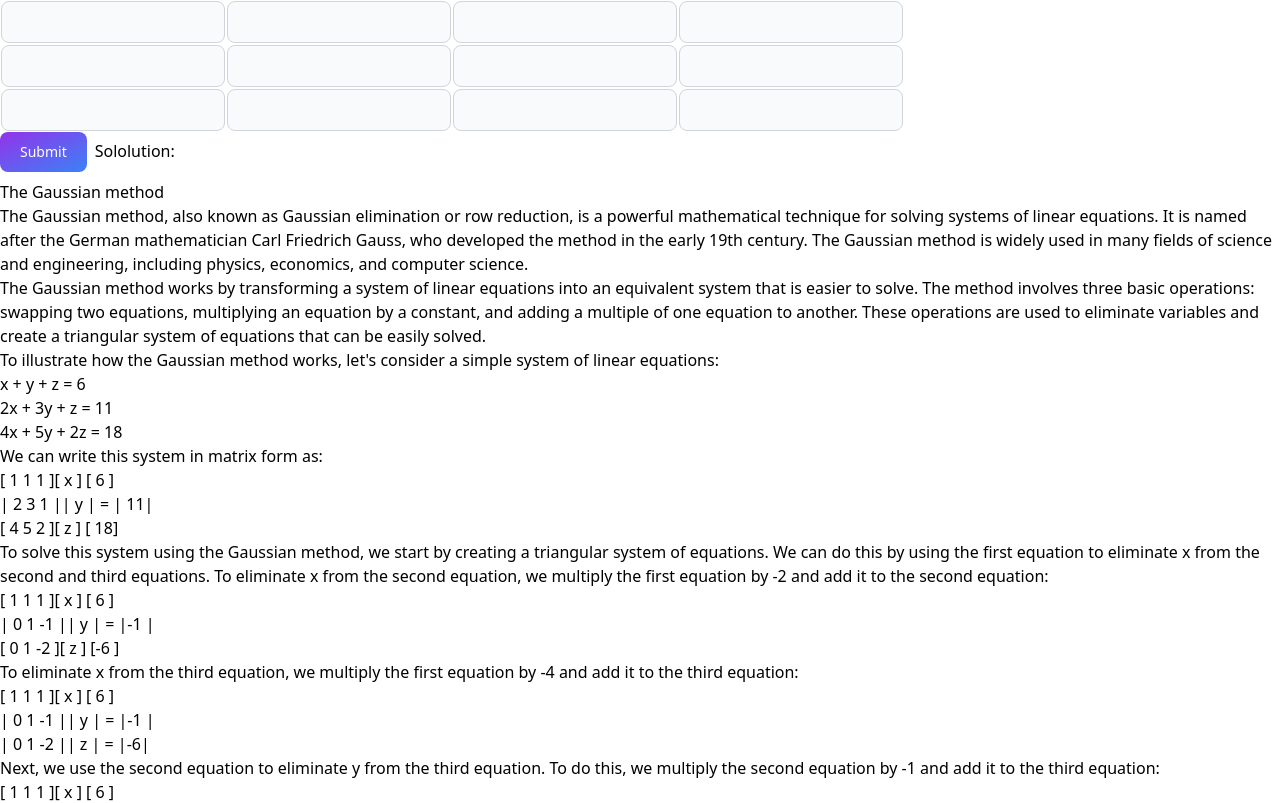
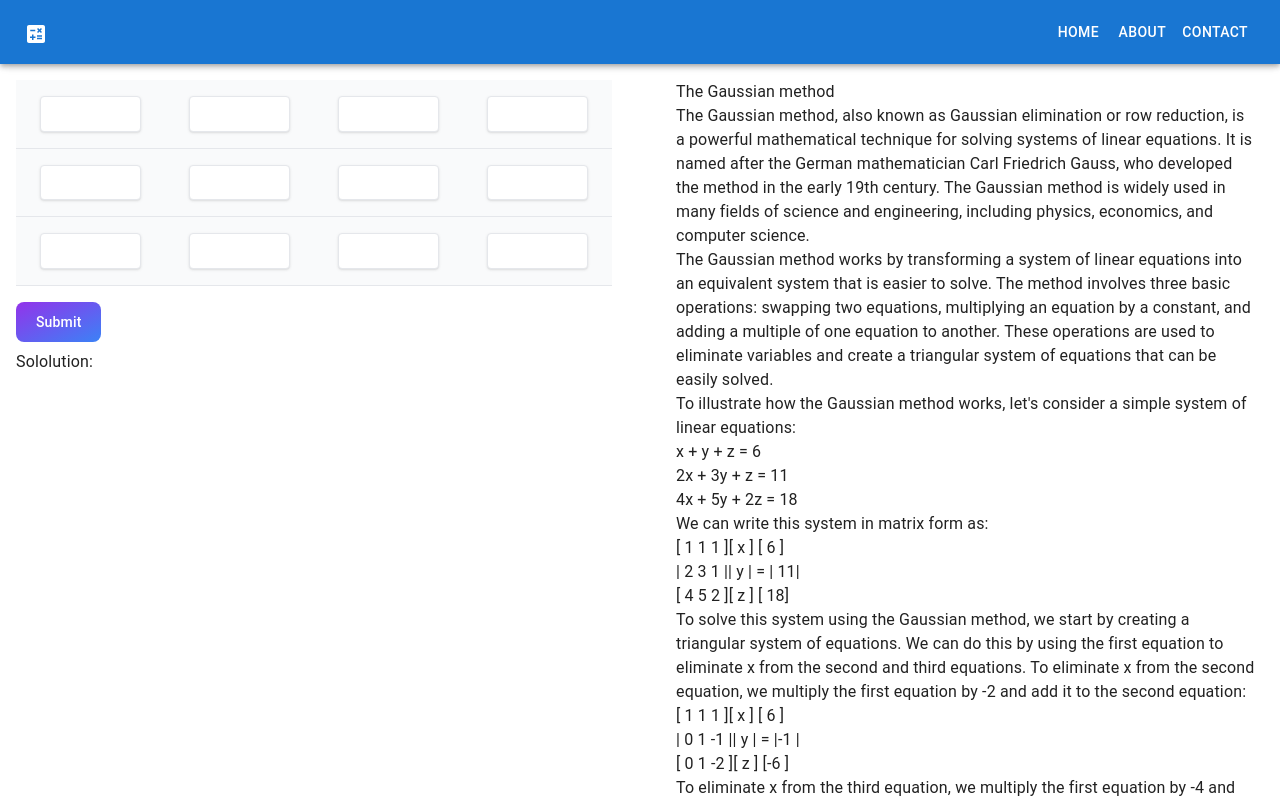
Before and after one commit to 16Bogdan54/AppliedMath_test_React, a React (Vite) app: page / in a window 1280 px wide. Shown: the top 803 px of the page. Built offline with nearby package versions, Linux system fonts and the light colour scheme.

Commit message:
navbar styles

```diff
--- a/package.json
+++ b/package.json
@@ -9,6 +9,10 @@
     "preview": "vite preview"
   },
   "dependencies": {
+    "@emotion/react": "^11.10.6",
+    "@emotion/styled": "^11.10.6",
+    "@mui/icons-material": "^5.11.9",
+    "@mui/material": "^5.11.10",
     "react": "^18.2.0",
     "react-dom": "^18.2.0"
   },
--- a/src/App.tsx
+++ b/src/App.tsx
@@ -1,12 +1,24 @@
+import Navbar from "./components/nav/Navbar"
 import Matrix from "./components/matrix/Matrix"
 import GaussianMethodArticle from "./articles/GaussianMethodArticle"
+import Grid from "@mui/material/Grid";
+import Box from "@mui/material/Box";
 
 const App = () => {
 
   return (
     <div>
-      <Matrix rows={3} cols={4}/>
-      <GaussianMethodArticle/>
+      <Navbar/>
+      <Box sx={{ width: "100%" }}>
+      <Grid container rowSpacing={1} columnSpacing={{ xs: 1, sm: 2, md: 3 }}>
+        <Grid item xs={12} md={6}>
+          <Matrix rows={3} cols={4}/>
+        </Grid>
+        <Grid item xs={12} md={6}>
+          <GaussianMethodArticle/>
+        </Grid>
+      </Grid>
+    </Box>
     </div>
   )
 }
--- a/src/articles/GaussianMethodArticle.tsx
+++ b/src/articles/GaussianMethodArticle.tsx
@@ -1,6 +1,6 @@
 const GaussianMethodArticle = () => {
     return (
-        <div>
+        <div className="mt-14 p-6">
             <h2>The Gaussian method</h2>
             <p>The Gaussian method, also known as Gaussian elimination or row reduction, is a powerful mathematical technique for solving systems of linear equations. It is named after the German mathematician Carl Friedrich Gauss, who developed the method in the early 19th century. The Gaussian method is widely used in many fields of science and engineering, including physics, economics, and computer science.</p>
             <p>The Gaussian method works by transforming a system of linear equations into an equivalent system that is easier to solve. The method involves three basic operations: swapping two equations, multiplying an equation by a constant, and adding a multiple of one equation to another. These operations are used to eliminate variables and create a triangular system of equations that can be easily solved.</p>
--- a/src/components/matrix/Matrix.tsx
+++ b/src/components/matrix/Matrix.tsx
@@ -8,26 +8,26 @@ interface Props {
   cols: number;
 }
 
-function Matrix({ rows, cols }: Props) {
+const Matrix = ({ rows, cols }: Props) => {
   const [solution, setSolution] = useState<number[]>([])
   const [matrix, setMatrix] = useState<number[][]>(
     Array.from({ length: rows }, () => Array(cols).fill(''))
   );
 
-    const submit = () => {
-      setSolution(gauss(matrix))
-    }
+  const submit = () => {
+    setSolution(gauss(matrix))
+  }
 
-  function updateMatrix(row: number, col: number, value: string) {
+  const updateMatrix = (row: number, col: number, value: string) => {
     const newMatrix = [...matrix];
-    newMatrix[row][col] = Number.parseFloat(value)
+    newMatrix[row][col] = Number.parseInt(value)
     setMatrix(newMatrix);
   }
 
-  function renderCell(row: number, col: number) {
+  const renderCell = (row: number, col: number) => {
     return (
       <input
-      className='bg-gray-50 border border-gray-300 text-gray-900 text-sm rounded-lg focus:ring-blue-500 focus:border-blue-500 block w-full p-2.5 dark:bg-gray-700 dark:border-gray-600 dark:placeholder-gray-400 dark:text-white dark:focus:ring-blue-500 dark:focus:border-blue-500'
+        className="shadow appearance-none border rounded w-full py-2 px-3 text-gray-700 leading-tight focus:outline-none focus:shadow-outline"
         type="text"
         value={matrix[row][col]}
         onChange={(e) => updateMatrix(row, col, e.target.value)}
@@ -36,22 +36,22 @@ function Matrix({ rows, cols }: Props) {
   }
 
   return (
-    <div>
-      <table>
-      <tbody>
-        {matrix.map((row, rowIndex) => (
-          <tr key={rowIndex}>
+    <div className='p-4 mt-12'>
+      <table className='w-full text-sm text-left text-gray-500 dark:text-gray-400 my-4'>
+        <tbody>
+          {matrix.map((row, rowIndex) => (
+          <tr className='border-b border-gray-200 dark:border-gray-700' key={rowIndex}>
             {row.map((col, colIndex) => (
-              <td key={colIndex}>{renderCell(rowIndex, colIndex)}</td>
+              <td className='px-6 py-4 bg-gray-50 dark:bg-gray-800' key={colIndex}>{renderCell(rowIndex, colIndex)}</td>
             ))}
           </tr>
         ))}
       </tbody>
     </table>
     <button onClick={submit} type="button" className="text-white bg-gradient-to-br from-purple-600 to-blue-500 hover:bg-gradient-to-bl focus:ring-4 focus:outline-none focus:ring-blue-300 dark:focus:ring-blue-800 font-medium rounded-lg text-sm px-5 py-2.5 text-center mr-2 mb-2">Submit</button>
-    <span>Sololution:{solution.map((number) => (
-      <span className='mx-2'>{number}</span>
-    ))}</span>
+    <p>Sololution:{solution.map((number, index) => (
+      <span className='mx-2' key={index}>{number}</span>
+    ))}</p>
     </div>
   );
 }
--- /dev/null
+++ b/src/components/nav/Navbar.tsx
@@ -0,0 +1,108 @@
+import * as React from 'react';
+import AppBar from '@mui/material/AppBar';
+import Box from '@mui/material/Box';
+import CssBaseline from '@mui/material/CssBaseline';
+import Divider from '@mui/material/Divider';
+import Drawer from '@mui/material/Drawer';
+import IconButton from '@mui/material/IconButton';
+import List from '@mui/material/List';
+import ListItem from '@mui/material/ListItem';
+import ListItemButton from '@mui/material/ListItemButton';
+import ListItemText from '@mui/material/ListItemText';
+import MenuIcon from '@mui/icons-material/Menu';
+import Toolbar from '@mui/material/Toolbar';
+import Typography from '@mui/material/Typography';
+import Button from '@mui/material/Button';
+import CalculateIcon from '@mui/icons-material/Calculate';
+
+interface Props {
+  window?: () => Window;
+}
+
+const drawerWidth = 240;
+const navItems = ['Home', 'About', 'Contact'];
+
+const Navbar = (props: Props) => {
+  const { window } = props;
+  const [mobileOpen, setMobileOpen] = React.useState(false);
+
+  const handleDrawerToggle = () => {
+    setMobileOpen((prevState) => !prevState);
+  };
+
+  const drawer = (
+    <Box onClick={handleDrawerToggle} sx={{ textAlign: 'center' }}>
+      <Typography variant="h6" sx={{ my: 2 }}>
+        <CalculateIcon/>
+      </Typography>
+      <Divider />
+      <List>
+        {navItems.map((item) => (
+          <ListItem key={item} disablePadding>
+            <ListItemButton sx={{ textAlign: 'center' }}>
+              <ListItemText primary={item} />
+            </ListItemButton>
+          </ListItem>
+        ))}
+      </List>
+    </Box>
+  );
+
+  const container =
+    window !== undefined ? () => window().document.body : undefined;
+
+  return (
+    <Box sx={{ display: 'flex' }}>
+      <CssBaseline />
+      <AppBar component="nav">
+        <Toolbar>
+          <IconButton
+            color="inherit"
+            aria-label="open drawer"
+            edge="start"
+            onClick={handleDrawerToggle}
+            sx={{ mr: 2, display: { sm: 'none' } }}
+          >
+            <MenuIcon />
+          </IconButton>
+          <Typography
+            variant="h6"
+            component="div"
+            sx={{ flexGrow: 1, display: { xs: 'none', sm: 'block' } }}
+          >
+            <CalculateIcon/>
+          </Typography>
+          <Box sx={{ display: { xs: 'none', sm: 'block' } }}>
+            {navItems.map((item) => (
+              <Button key={item} sx={{ color: '#fff' }}>
+                {item}
+              </Button>
+            ))}
+          </Box>
+        </Toolbar>
+      </AppBar>
+      <Box component="nav">
+        <Drawer
+          container={container}
+          variant="temporary"
+          open={mobileOpen}
+          onClose={handleDrawerToggle}
+          ModalProps={{
+            keepMounted: true, // Better open performance on mobile.
+          }}
+          sx={{
+            display: { xs: 'block', sm: 'none' },
+            '& .MuiDrawer-paper': {
+              boxSizing: 'border-box',
+              width: drawerWidth,
+            },
+          }}
+        >
+          {drawer}
+        </Drawer>
+      </Box>
+    </Box>
+  );
+}
+
+export default Navbar;
--- a/src/functions/gauss.ts
+++ b/src/functions/gauss.ts
@@ -43,12 +43,12 @@ export const gauss = (matrix: number[][]):number[] =>{
     return solution.map((num) => (Math.round(num * 100) / 100));
   }
 
-  const matrix: number[][] = [
-    [2 , 7, 3 , 980],
-    [3, 4, 5, 780],
-    [5, 6, 1, 860],
-  ];
+  // const matrix: number[][] = [
+  //   [2 , 7, 3 , 980],
+  //   [3, 4, 5, 780],
+  //   [5, 6, 1, 860],
+  // ];
 
-  const solution: number[] = gauss(matrix);
+  // const solution: number[] = gauss(matrix);
 
-  console.log(solution)
+  // console.log(solution)
```
Also changed, not shown: src/styles/matrix.module.css (added), 1 other file (tests, documents, lock files or other folders).
